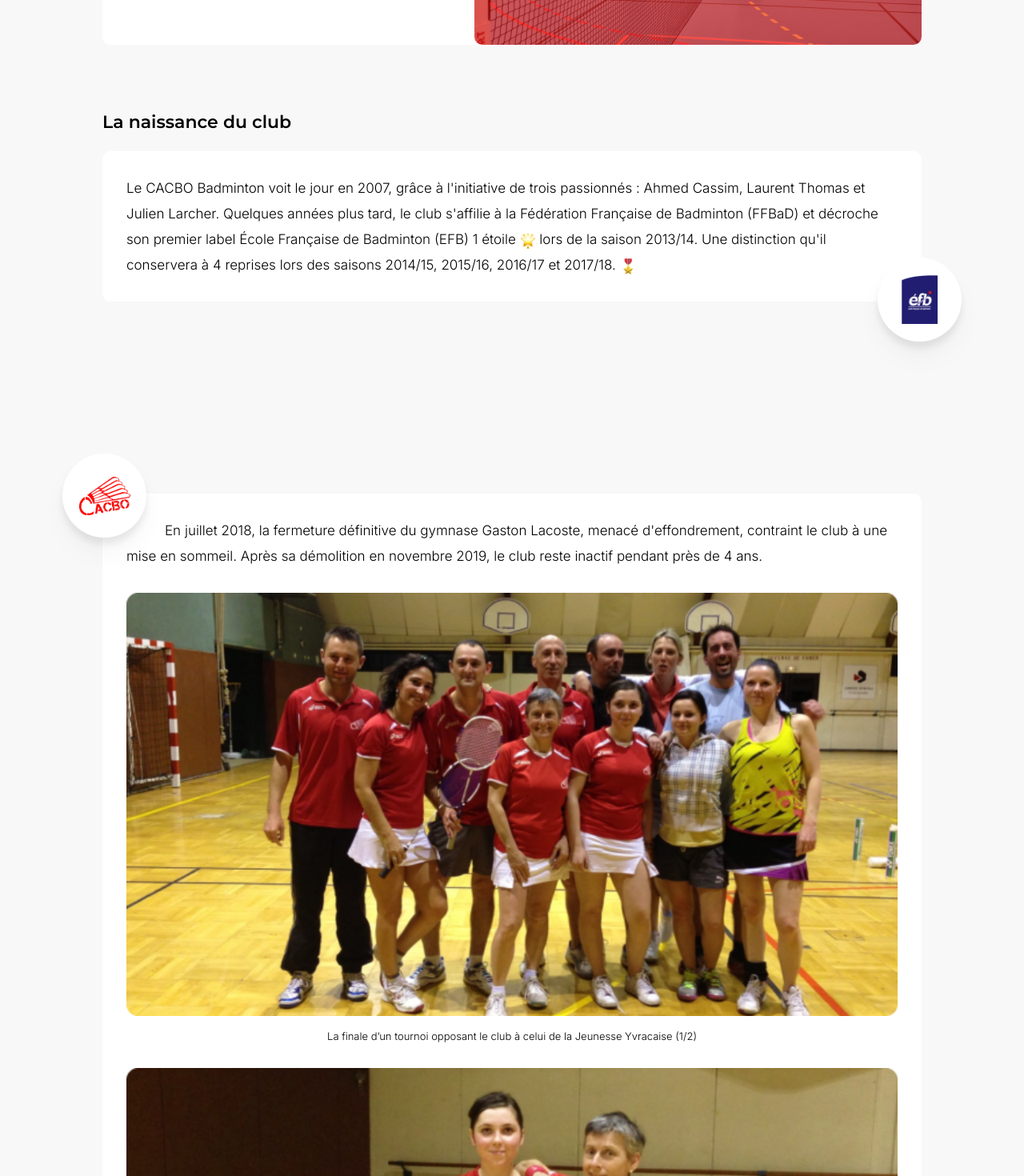
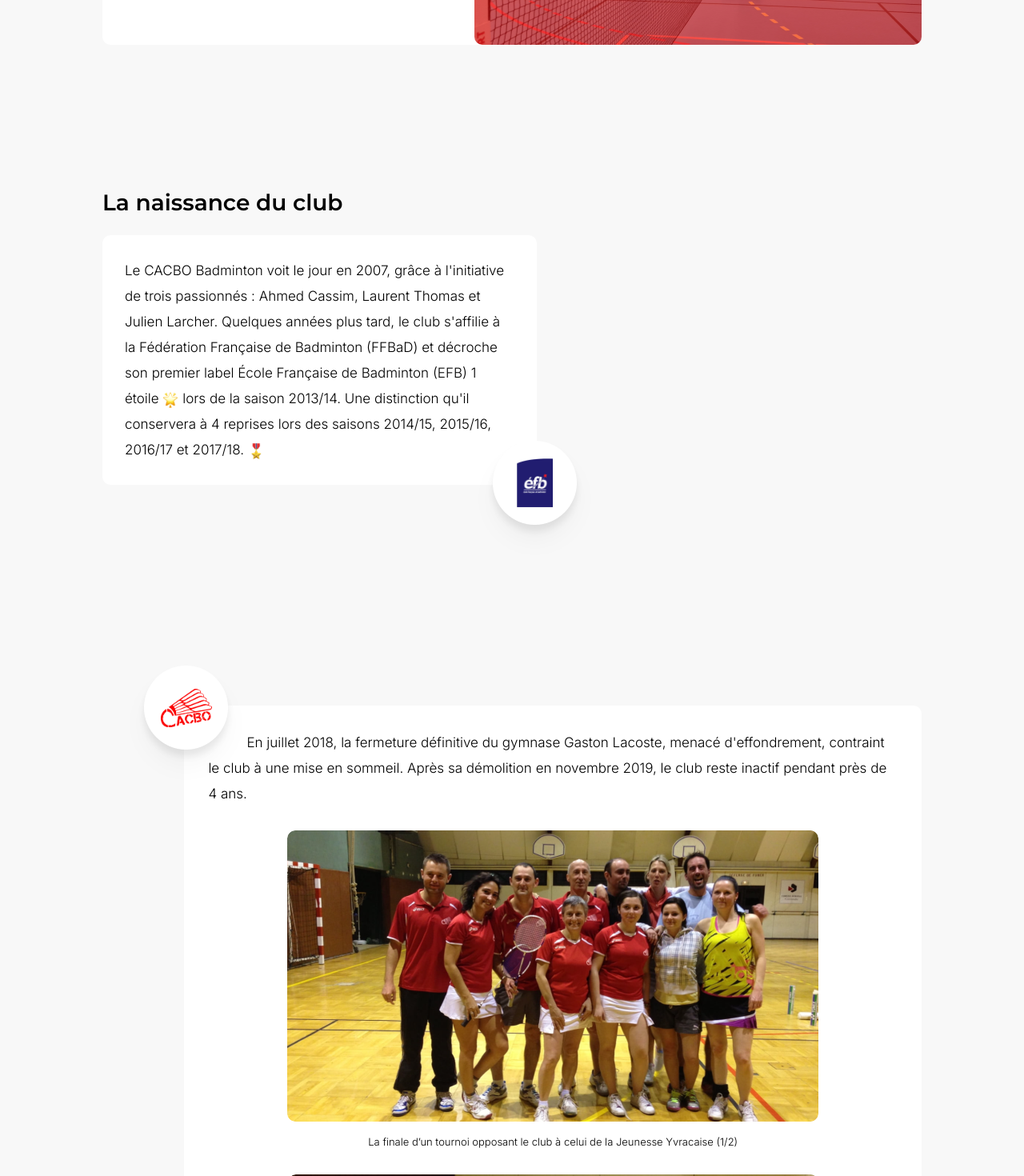
Before and after one commit to Matsuel/CACBO-Badminton, a Next.js app: page /histoire in a window 1280 px wide. Shown: the part 520-1990 px from the top of the page at 80% size. Built offline with nearby package versions, Linux system fonts and the light colour scheme; a web font is replaced by a local one.

Commit message:
Page Histoire -> Using Bloc component

```diff
--- a/src/app/histoire/page.tsx
+++ b/src/app/histoire/page.tsx
@@ -11,6 +11,8 @@ import Paragraphe from "@/components/UI/Paragraphe";
 import Badge from "@/components/UI/Badge";
 import ImageLegend from "@/components/UI/ImageLegend";
 import { customImages } from "@/constantes/histoire";
+import Bloc from "@/components/Bloc";
+import BlocInfos from "@/components/Bloc/BlocInfos";
 
 
 const Histoire = () => {
@@ -22,12 +24,8 @@ const Histoire = () => {
             icon={Book}
         >
 
-            <div className="md:w-[80%] w-[90%] h-auto mt-20 flex flex-col items-start justify-center gap-5 md:mb-[240px] mb-[50px]">
-
-                <Subtitle content="La naissance du club" />
-
-                {/* Paragraph 1 */}
-                <div className="2xl:w-[53%] w-full h-auto  bg-white rounded-ten p-[30px] relative">
+            <Bloc blocTitle="La naissance du club">
+                <BlocInfos className="w-[53%] h-auto relative">
                     <Paragraphe className="w-[100%] h-auto">
                         Le CACBO Badminton voit le jour en 2007, grâce à l&apos;initiative de trois passionnés : Ahmed
                         Cassim, Laurent Thomas et Julien Larcher. Quelques années plus tard, le club s&apos;affilie à la
@@ -37,12 +35,13 @@ const Histoire = () => {
                     </Paragraphe>
 
                     <Badge image={EFB} className="bottom-[-50px] right-[-50px]" width={45} />
-                </div>
+                </BlocInfos>
+            </Bloc>
 
-            </div>
-
+            <Bloc>
+                <div />
                 <div
-                className="md:w-[80%] w-[90%] h-auto flex flex-col items-center justify-center bg-white rounded-ten p-[30px] md:mb-[170px] mb-[50px] relative gap-[30px]">
+                    className="md:w-[90%] w-[90%] h-auto flex flex-col items-center justify-center bg-white rounded-ten p-[30px] md:mb-[170px] mt-20 mb-[50px] relative gap-[30px]">
 
                     <Badge image={Logo} className="top-[-50px] left-[-50px]" />
 
@@ -52,15 +51,16 @@ const Histoire = () => {
                         pendant près de 4 ans.
                     </Paragraphe>
 
-                <div className="w-auto h-auto flex flex-row flex-wrap items-center justify-center gap-[30px]">
+                    <div className="w-full h-auto flex flex-row flex-wrap items-center justify-center gap-[30px]">
 
                         {customImages.map((customImage) => (
                             <ImageLegend
                                 key={customImage.description}
                                 image={customImage.image}
                                 description={customImage.description}
-                            className="2xl:!w-auto !w-[100%]"
-                            imageClassName="2xl:w-auto !w-[100%]"
+                                className="w-[45%] h-auto"
+                                imageClassName="h-auto"
+                                descriptionClassName="!w-auto"
                             />
                         ))}
 
@@ -69,14 +69,10 @@ const Histoire = () => {
 
 
                 </div>
+            </Bloc>
 
-            <div className="md:w-[80%] w-[90%] h-auto md:mt-20 flex flex-col items-start justify-center gap-5 md:mb-[170px] mb-[50px]">
-
-                <Subtitle content="La renaissance de la section" />
-
-                {/* Paragraph2  */}
-                <div
-                    className="2xl:w-[67%] w-full h-auto flex flex-col items-center justify-center bg-white rounded-ten p-[30px] gap-[30px]">
+            <Bloc blocTitle="La renaissance de la section">
+                <BlocInfos className="w-[67%] h-auto gap-[30px]">
                     <Paragraphe>
                         Cependant, en septembre 2022, il renaît sous l&apos;impulsion de Laurent Thomas, l&apos;un de ses
                         fondateurs.
@@ -87,19 +83,14 @@ const Histoire = () => {
                     </Paragraphe>
 
                     <ImageLegend image={"/histoire/7.png"} description={"La nouvelle salle du complexe remplaçant le précédent gymnase à la réouverture du club, en septembre 2022"} />
-                </div>
 
-            </div>
+                </BlocInfos>
 
+            </Bloc>
 
-            <div className="md:w-[80%] w-[90%] h-auto md:mt-20 mt-0 flex flex-col items-start justify-center gap-5 md:mb-[80px] mb-10">
+            <Bloc blocTitle="Et le CACBO dans tout ça ?">
 
-                <Subtitle content="Et le CACBO dans tout ça ?" />
-
-                {/* Paragraph2  */}
-                <div
-                    className="w-[100%] h-auto flex lg:flex-row flex-col items-center justify-center bg-white rounded-ten lg:p-[30px] p-0 pt-[30px] gap-[30px]">
-
+                <BlocInfos className="w-[100%] flex-row">
                     <div className="lg:w-[81%] w-[90%] h-auto flex flex-col items-center justify-center lg:gap-[30px] gap-2">
 
                         <Paragraphe>
@@ -127,9 +118,8 @@ const Histoire = () => {
                             <Image src={Omnisport} alt="cacbo" width={95} />
                         </div>
                     </div>
-                </div>
-
-            </div>
+                </BlocInfos>
+            </Bloc>
 
         </PageLayout>
     )
--- a/src/components/Bloc/index.tsx
+++ b/src/components/Bloc/index.tsx
@@ -3,7 +3,7 @@ import BlocTitle from './BlocTitle'
 import { cn } from '@/utils/cn'
 
 interface BlocProps extends React.HTMLAttributes<HTMLDivElement> {
-    blocTitle: string
+    blocTitle?: string
     blocIcon?: React.ReactNode
 }
 
--- a/src/constantes/histoire.ts
+++ b/src/constantes/histoire.ts
@@ -4,5 +4,5 @@ export const customImages = [
     { image: "/histoire/3.png", description: "Juillet 2013" },
     { image: "/histoire/4.png", description: "Septembre 2014" },
     { image: "/histoire/5.png", description: "L’un des nombreux cours de l’école de badminton du club (octobre 2017)" },
-    { image: "/histoire/7.png", description: "Le gymnase lors de sa démolition (novembre 2019)" }
+    { image: "/histoire/6.png", description: "Le gymnase lors de sa démolition (novembre 2019)" }
 ]
```
Lines whose indentation alone changed are shown as unchanged.
